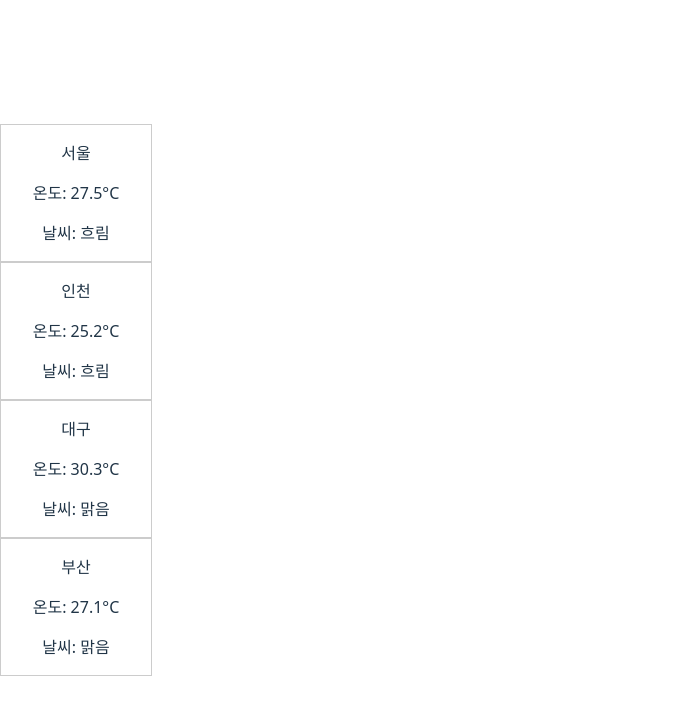
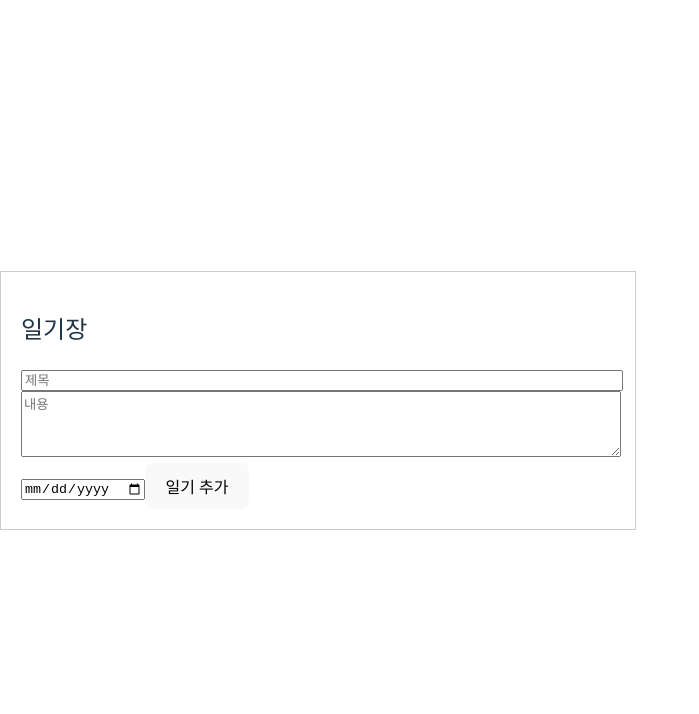
Before and after one commit to jjjuun-debug/practice-fe, a React (Vite) app: page / in a window 1280 px wide. Shown: the top 714 px of the page, without its empty margins (0-699 px from the left). Built offline with nearby package versions, Linux system fonts and the light colour scheme.

Commit message:
feat-day10

```diff
--- a/src/App.jsx
+++ b/src/App.jsx
@@ -1,44 +1,62 @@
 import React, { useState } from 'react';
 
 export default function App() {
+  const [제목, 제목변경] = useState('');
+  const [내용, 내용변경] = useState('');
+  const [날짜, 날짜변경] = useState('');
+  const [일기목록, 일기목록변경] = useState([]);
 
-  const weather = [
-    {
-      id:1,
-      name:'서울',
-      tem: 27.5,
-      weather:'흐림',
-    },
-    {
-      id:2,
-      name:'인천',
-      tem: 25.2,
-      weather:'흐림'
-    },
-    {
-      id:3,
-      name:'대구',
-      tem:30.3,
-      weather:'맑음'
-    },
-    {
-      id:4,
-      name:'부산',
-      tem:27.1,
-      weather:'맑음'
-    }
-  ]
+  const 일기추가 = () => {
+    const 새일기 = {
+      id: Date.now(),
+      제목,
+      내용,
+      날짜
+    };
+
+    일기목록변경([...일기목록, 새일기]);
+    제목변경('');
+    내용변경('');
+    날짜변경('');
+  };
+
+  const 일기삭제 = (id) => {
+    일기목록변경(일기목록.filter((a) => a.id !== id));
+  };
 
   return (
-    <div>
-      {weather.map((a)=>(
-        <div key={a.id}  style={{
-          border: '1px solid #ccc',
-          width: '150px',
-          textAlign: 'center'}}>
-          <p>{a.name}</p>
-          <p>온도: {a.tem}°C</p>
-          <p>날씨: {a.weather}</p>
+    <div style={{ maxWidth: '600px', margin: '30px auto', padding: '20px', border: '1px solid #ccc'}}>
+      <h2> 일기장</h2>
+
+      <input
+        type="text"
+        placeholder="제목"
+        value={제목}
+        onChange={(e) => 제목변경(e.target.value)}
+        style={{ width: '100%'}}
+      />
+      <textarea
+        placeholder="내용"
+        value={내용}
+        onChange={(e) => 내용변경(e.target.value)}
+        rows="4"
+        style={{ width: '100%'}}
+      />
+      <input
+        type="date"
+        value={날짜}
+        onChange={(e) => 날짜변경(e.target.value)}
+      />
+
+      <button onClick={일기추가}>일기 추가</button>
+
+
+      {일기목록.map((item) => (
+        <div key={item.id}>
+          <h4>{item.제목}</h4>
+          <p>{item.내용}</p>
+          <p>{item.날짜}</p>
+          <button onClick={() => 일기삭제(item.id)}>삭제</button>
         </div>
       ))}
     </div>
```
